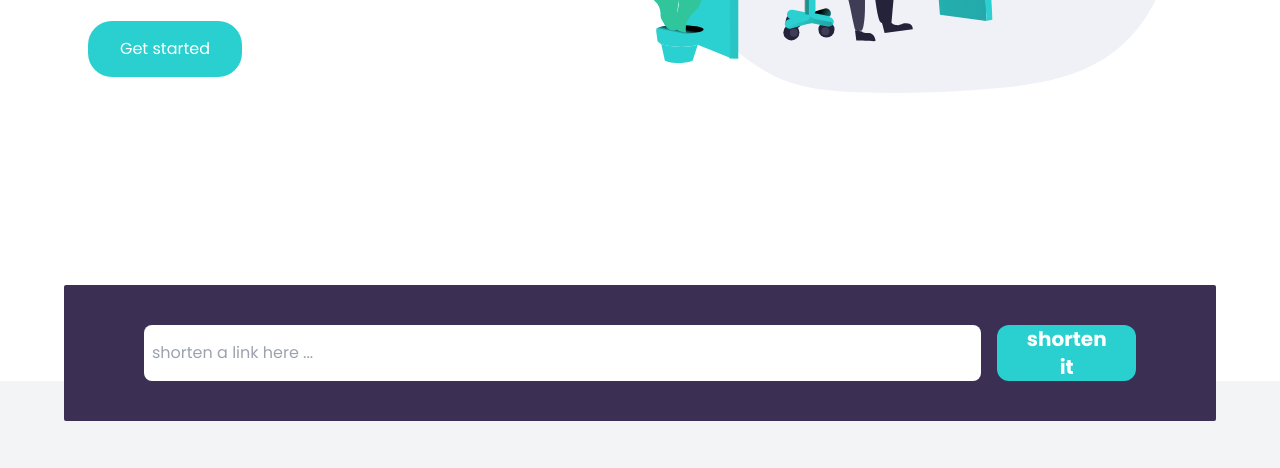
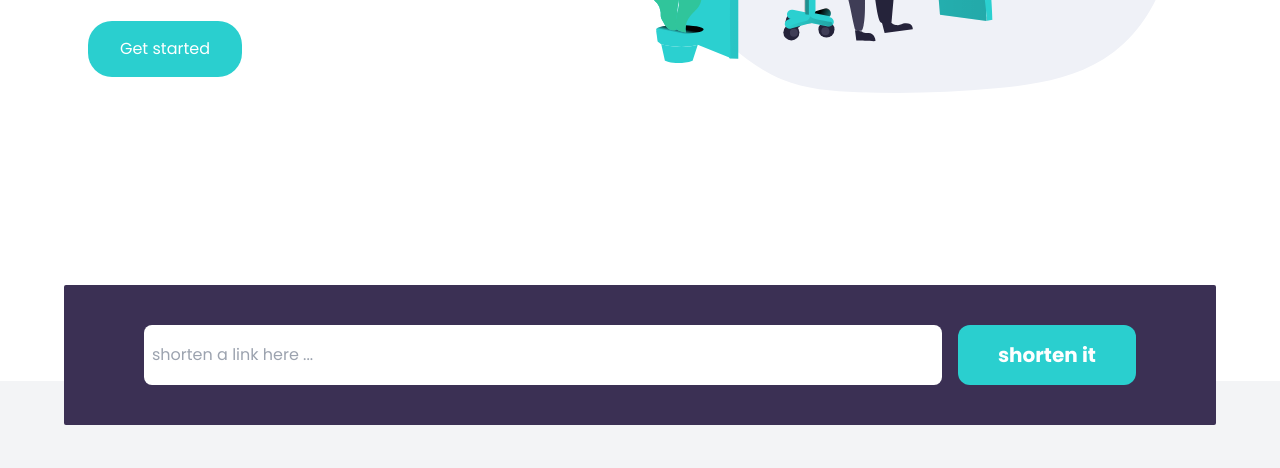
Before and after one commit to AhmaadAlharbi/shortly-with-Tailwind---frontendmentor, a website: page index.html in a window 1280 px wide. Shown: the part 484-952 px from the top of the page. Drawn offline with Linux system fonts and the light colour scheme.

Commit message:
fix width on button input

```diff
--- a/index.html
+++ b/index.html
@@ -98,7 +98,7 @@
     <!-- input link short -->
 
     <div
-      class="bg-darkViolet max-w-6xl absolute left-0 right-0 py-10 md:my-40 px-10 md:px-20 mx-auto flex flex-col space-y-4 md:flex-row md:space-x-4 md:space-y-0 rounded-sm md:-translate-y-64"
+      class="bg-darkViolet whitespace-nowrap max-w-6xl absolute left-0 right-0 py-10 md:my-40 px-10 md:px-20 mx-auto flex flex-col space-y-4 md:flex-row md:space-x-4 md:space-y-0 rounded-sm md:-translate-y-64"
     >
       <input
         type="text"
@@ -107,7 +107,7 @@
       />
       <button
         id="submit"
-        class="bg-cyan hover:opacity-80 text-white py-4 px-2 md:py-0 md:px-7 rounded-xl font-bold text-xl"
+        class="bg-cyan hover:opacity-80 text-white py-4 px-2 md:py-4 md:px-10 rounded-xl font-bold text-xl"
       >
         shorten it
       </button>
```
Also changed, not shown: css/style.css.
